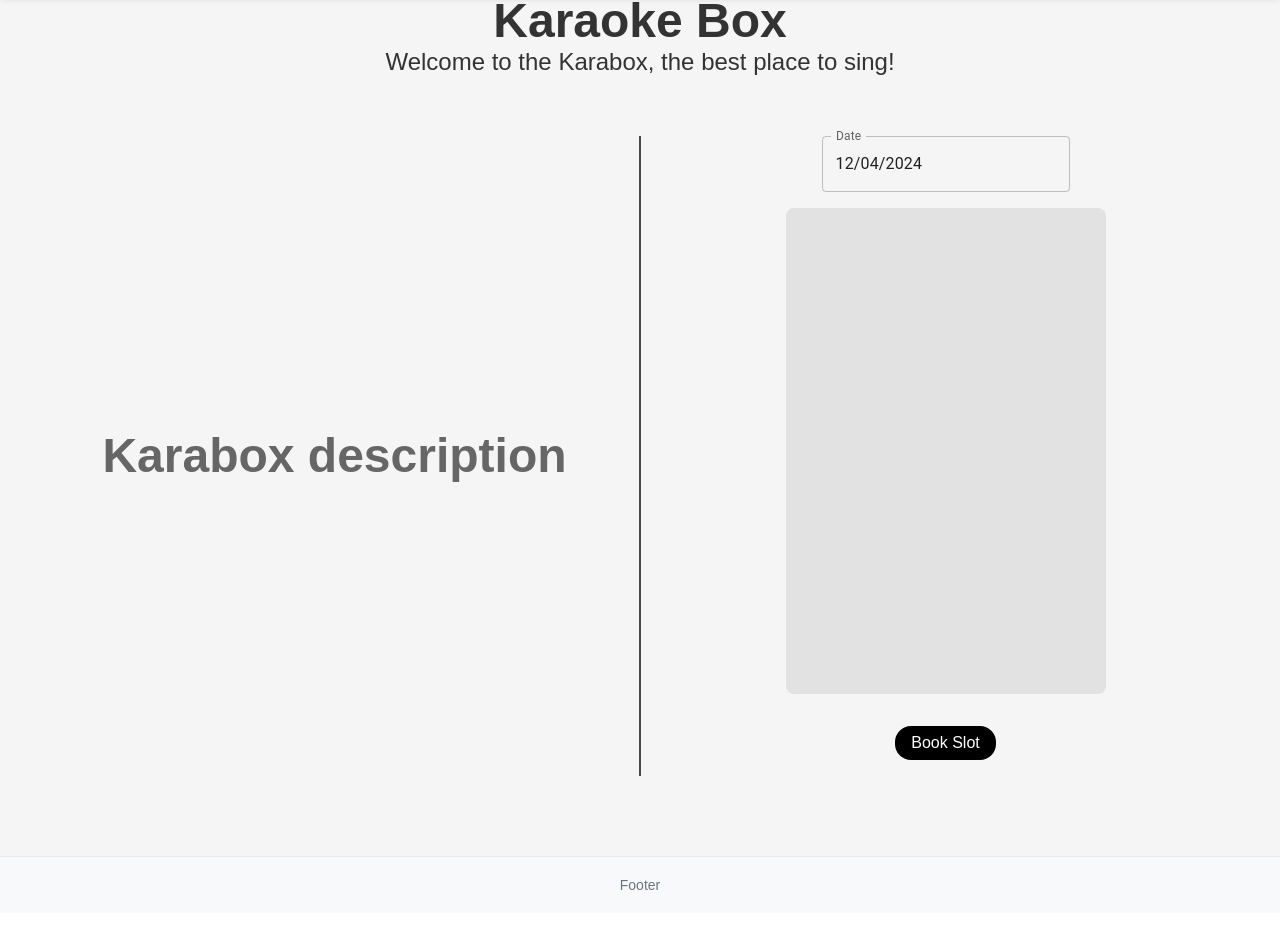
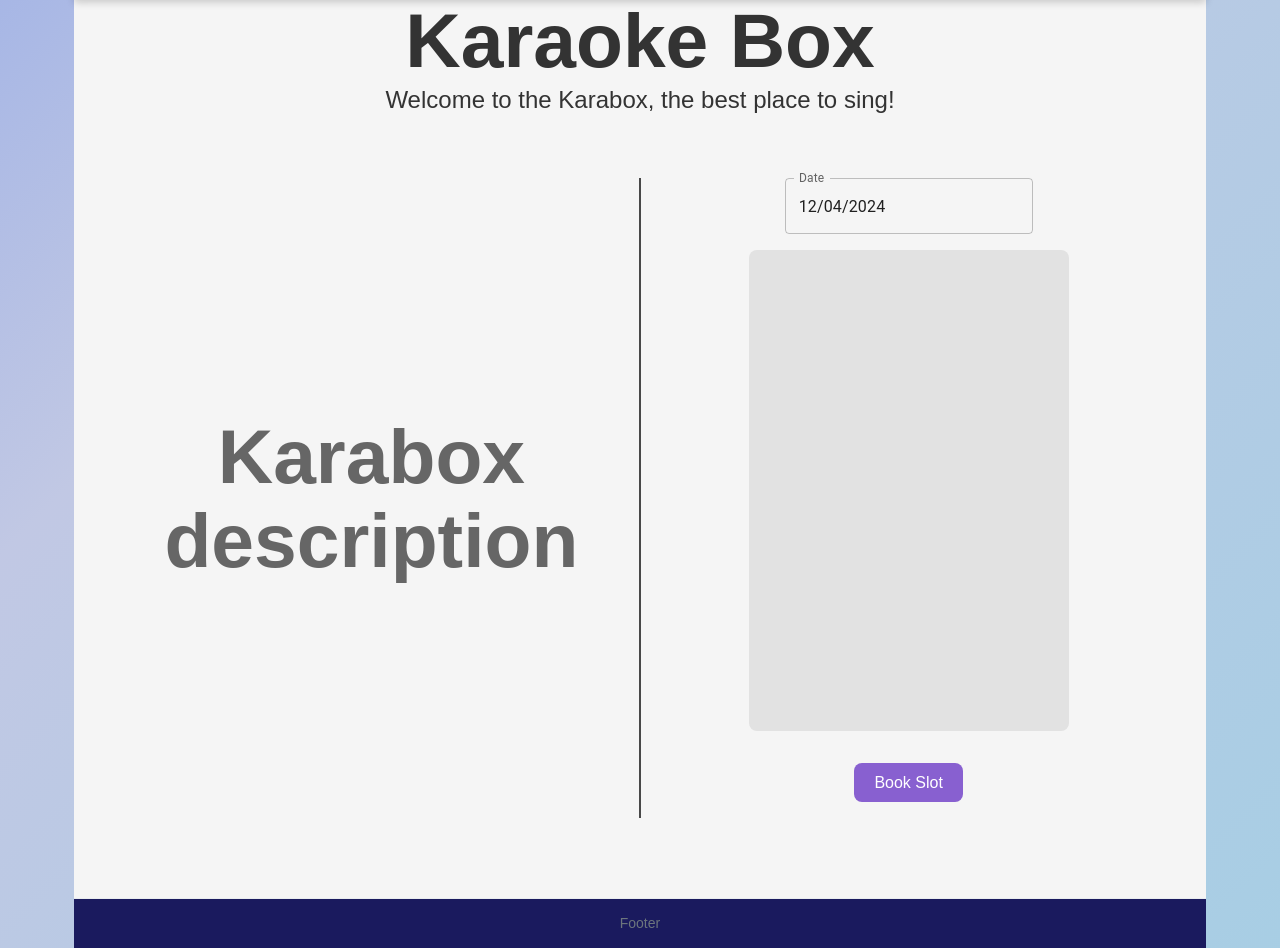
Before and after one commit to yoannLafore/karabox_website, a React (Vite) app in the folder app/: page / in a window 1280 px wide. Shown: the part 83-1031 px from the top of the page. Before the commit the page ends 996 px from the top, so only its background shows below. Built offline with nearby package versions, Linux system fonts and the light colour scheme.

Commit message:
feat(description): add index scss

```diff
--- a/app/src/App.tsx
+++ b/app/src/App.tsx
@@ -1,6 +1,7 @@
 import { BrowserRouter as Router, Routes, Route } from 'react-router-dom';
 import MainPage from './pages/MainPage';
 import News from './pages/News';
+import './index.scss';
 
 function App() {
   return (
--- /dev/null
+++ b/app/src/index.scss
@@ -0,0 +1,95 @@
+@import 'styles/variables.scss';
+
+* {
+  margin: 0;
+  padding: 0;
+  box-sizing: border-box;
+  font-family: sans-serif;
+}
+
+:root {
+  font-family: Inter, system-ui, Avenir, Helvetica, Arial, sans-serif;
+  line-height: 1.5;
+  font-weight: 400;
+
+  color-scheme: light dark;
+  color: rgba(255, 255, 255, 0.87);
+  background-color: $primary-light;
+
+  font-synthesis: none;
+  text-rendering: optimizeLegibility;
+  -webkit-font-smoothing: antialiased;
+  -moz-osx-font-smoothing: grayscale;
+}
+
+a {
+  font-weight: 500;
+  color: #646cff;
+  text-decoration: inherit;
+}
+a:hover {
+  color: #535bf2;
+}
+
+body {
+  margin: 0;
+  place-items: center;
+}
+
+header {
+  display: flex;
+  justify-content: space-between;
+  align-items: center;
+  padding: 1.5em 2em;
+  background-color: $header-background;
+}
+
+h1 {
+  font-size: 3.2em;
+  line-height: 1.1;
+}
+
+button {
+  border-radius: 8px;
+  border: 1px solid transparent;
+  padding: 0.6em 1.2em;
+  font-size: 1em;
+  font-weight: 500;
+  font-family: inherit;
+  background-color: $accent-dark;
+  cursor: pointer;
+  transition: border-color 0.25s;
+
+  &:hover {
+    background-color: $very-dark-accent;
+  }
+}
+
+button:focus,
+button:focus-visible {
+  outline: 4px auto -webkit-focus-ring-color;
+}
+
+img {
+  max-width: 100%;
+  max-height: 100%;
+}
+
+body {
+  background: linear-gradient(
+    135deg,
+    $primary-dark,
+    $accent-light,
+    $primary-light
+  );
+  background-size: 200% 200%;
+  background-position: 50% 100%;
+}
+
+footer {
+  display: flex;
+  justify-content: center;
+  align-items: center;
+  padding: 1em 2em;
+  background-color: $footer-background;
+}
```
